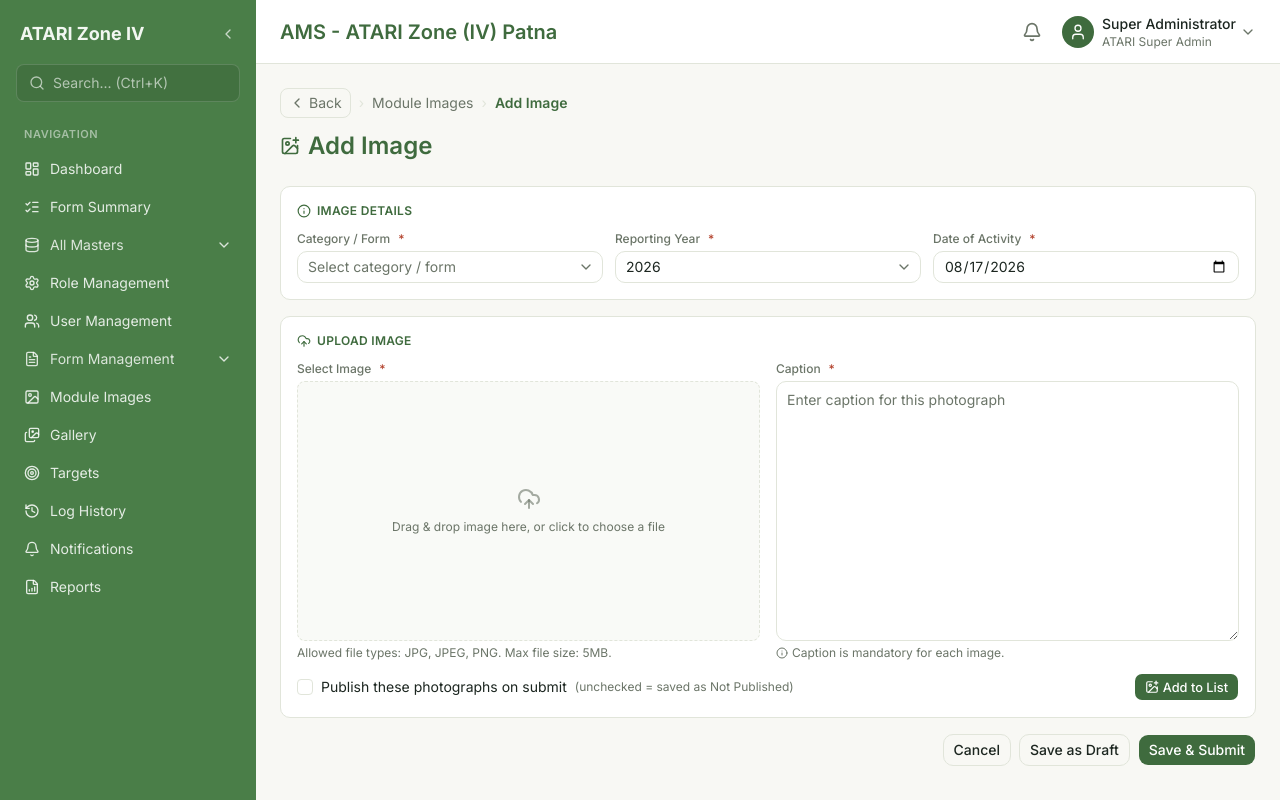
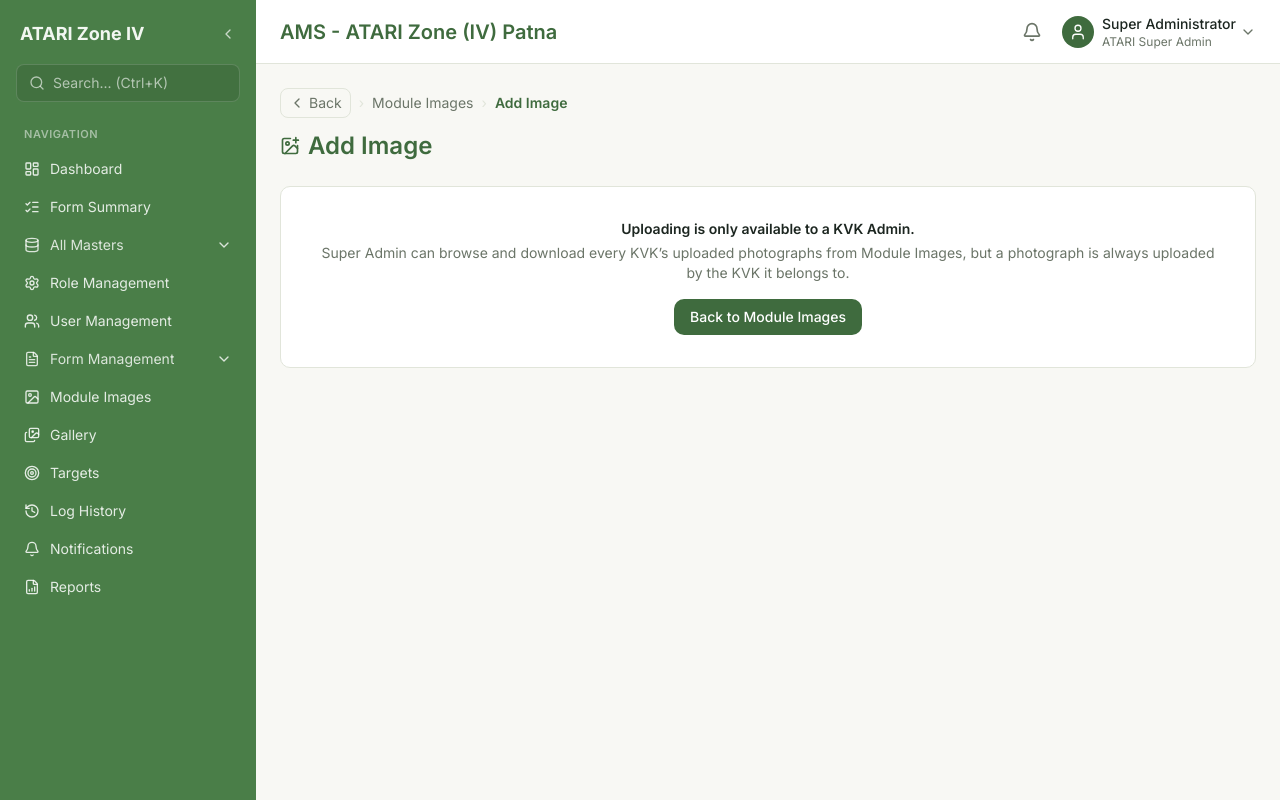
Before and after one commit to podversal123/ATARI, a Next.js app: page /module-images/add-image in a window 1280 px wide. Built offline with nearby package versions, Linux system fonts and the light colour scheme.

Commit message:
gallery module fixed

```diff
--- a/app/(dashboard)/gallery/page.tsx
+++ b/app/(dashboard)/gallery/page.tsx
@@ -20,6 +20,8 @@ import { SelectKvksMultiDropdown } from "@/components/module-images/select-kvks-
 import { cn, downloadImageFile } from "@/lib/utils";
 import { GALLERY_MODULES, type GalleryLeaf } from "@/lib/gallery-modules";
 import { MODULE_IMAGE_REPORTING_YEARS, type ModuleImageRecord } from "@/lib/module-images";
+import { KVKS } from "@/lib/rbac";
+import { useSession } from "@/lib/session";
 
 type ViewMode = "grid" | "list";
 
@@ -40,6 +42,9 @@ type ViewMode = "grid" | "list";
  * real reportingYear the rest of the app (and this table) actually stores.
  */
 export default function GalleryPage() {
+  const session = useSession();
+  /** Upload is KVK-only on the backend (POST /api/module-images rejects Super Admin - "Super Admin only ever browses/downloads across every KVK, never uploads", spec section 1), matching Module Images' own Super Admin view, which already has no Upload button. Gallery's button used to render unconditionally, so a Super Admin could fill out the whole Add Image form and only get blocked at the very last "Save & Submit" step with a real "Not authorized" error (real bug, 2026-08-31). */
+  const canUpload = session.role !== "super-admin";
   const [rows, setRows] = useState<ModuleImageRecord[]>([]);
   const [loading, setLoading] = useState(true);
 
@@ -51,7 +56,9 @@ export default function GalleryPage() {
       .finally(() => setLoading(false));
   }, []);
 
-  const [selectedKvks, setSelectedKvks] = useState<Set<string>>(new Set());
+  const [selectedKvks, setSelectedKvks] = useState<Set<string>>(
+    new Set(KVKS.map((k) => k.name)),
+  );
   const [year, setYear] = useState("All");
   const [view, setView] = useState<ViewMode>("grid");
   /** Accordion, same as the main Sidebar's own top-level groups (client request, 2026-08-24): opening one module auto-closes whichever other one was open, rather than letting several stay expanded at once. */
@@ -66,7 +73,7 @@ export default function GalleryPage() {
 
   function clearAll() {
     setActiveLeaf(null);
-    setSelectedKvks(new Set());
+    setSelectedKvks(new Set(KVKS.map((k) => k.name)));
     setYear("All");
   }
 
@@ -259,10 +266,12 @@ export default function GalleryPage() {
               <Button variant="outline" size="sm" onClick={clearAll}>
                 Clear all filters
               </Button>
-              <Link href={uploadHref} className={cn(buttonVariants({ size: "sm" }))}>
-                <Upload className="size-3.5" />
-                Upload {activeLeaf ? `to ${activeLeaf.label}` : "Photos"}
-              </Link>
+              {canUpload && (
+                <Link href={uploadHref} className={cn(buttonVariants({ size: "sm" }))}>
+                  <Upload className="size-3.5" />
+                  Upload {activeLeaf ? `to ${activeLeaf.label}` : "Photos"}
+                </Link>
+              )}
             </div>
           </div>
         ) : view === "grid" ? (
--- a/app/(dashboard)/module-images/add-image/page.tsx
+++ b/app/(dashboard)/module-images/add-image/page.tsx
@@ -178,6 +178,47 @@ function AddModuleImageForm() {
   const categoryLabel = MODULE_IMAGE_CATEGORIES.find(
     (c) => c.path === categoryPath,
   )?.label;
+
+  /**
+   * Uploading is KVK-only on the backend (POST /api/module-images rejects
+   * Super Admin - "Super Admin only ever browses/downloads across every
+   * KVK, never uploads", spec section 1). Nothing used to stop a Super
+   * Admin from reaching this page directly (a bookmark, browser back
+   * button, or Gallery's Upload button before that got its own role check)
+   * and filling out the entire form, only to hit a real "Not authorized"
+   * error at the very last Save & Submit step (real bug, 2026-08-31).
+   */
+  if (!isKvk) {
+    return (
+      <div>
+        <PageHeader
+          backHref="/module-images"
+          trail={[
+            { label: "Module Images", href: "/module-images" },
+            { label: "Add Image" },
+          ]}
+          title="Add Image"
+          icon={ImagePlus}
+        />
+        <div className="rounded-lg border border-border bg-card p-8 text-center">
+          <p className="text-sm font-semibold text-foreground">
+            Uploading is only available to a KVK Admin.
+          </p>
+          <p className="mt-1 text-sm text-muted-foreground">
+            Super Admin can browse and download every KVK&rsquo;s uploaded
+            photographs from Module Images, but a photograph is always
+            uploaded by the KVK it belongs to.
+          </p>
+          <Link
+            href="/module-images"
+            className="mt-4 inline-flex items-center justify-center rounded-lg bg-primary px-4 py-2 text-sm font-medium text-primary-foreground hover:bg-primary/90"
+          >
+            Back to Module Images
+          </Link>
+        </div>
+      </div>
+    );
+  }
 
   return (
     <div>
--- a/components/data-table/empty-data-table.tsx
+++ b/components/data-table/empty-data-table.tsx
@@ -762,7 +762,7 @@ export function EmptyDataTable({
           <table className="w-full text-sm">
             <thead>
               <tr className="divide-x divide-border border-b border-border bg-muted/50 text-left text-xs font-semibold tracking-wide whitespace-nowrap text-muted-foreground uppercase">
-                <th className="w-14 px-4 py-3">S.No</th>
+                <th className="px-4 py-3">S.No</th>
                 {orderedColumns.map((column) => (
                   <th
                     key={column.key}
@@ -817,7 +817,9 @@ export function EmptyDataTable({
                   </th>
                 ))}
                 {showActionColumn && (
-                  <th className="w-20 px-4 py-3 text-right">Action</th>
+                  <th className="sticky right-0 z-10 border-l border-border bg-muted px-4 py-3 text-left">
+                    Action
+                  </th>
                 )}
               </tr>
             </thead>
@@ -921,7 +923,7 @@ export function EmptyDataTable({
                       );
                     })}
                     {showActionColumn && (
-                    <td className="px-4 py-3.5 text-right align-top">
+                    <td className="sticky right-0 z-10 border-l border-border bg-card px-4 py-3.5 text-left align-top">
                         <DropdownMenu>
                           <DropdownMenuTrigger
                             render={
--- a/components/module-images/super-admin-module-images-view.tsx
+++ b/components/module-images/super-admin-module-images-view.tsx
@@ -80,7 +80,9 @@ export function SuperAdminModuleImagesView() {
   const [selectedYears, setSelectedYears] = useState<Set<string>>(
     new Set(MODULE_IMAGE_REPORTING_YEARS),
   );
-  const [selectedKvks, setSelectedKvks] = useState<Set<string>>(new Set());
+  const [selectedKvks, setSelectedKvks] = useState<Set<string>>(
+    new Set(KVKS.map((k) => k.name)),
+  );
   const [selectedCategories, setSelectedCategories] = useState<Set<string>>(
     new Set(ALL_CATEGORY_PATHS),
   );
@@ -175,7 +177,7 @@ export function SuperAdminModuleImagesView() {
 
   const hasActiveFilters =
     !allYearsSelected ||
-    selectedKvks.size > 0 ||
+    selectedKvks.size !== KVKS.length ||
     !allCategoriesSelected ||
     !allStatusesSelected ||
     fromDate !== "" ||
@@ -184,7 +186,7 @@ export function SuperAdminModuleImagesView() {
 
   function resetFilters() {
     setSelectedYears(new Set(MODULE_IMAGE_REPORTING_YEARS));
-    setSelectedKvks(new Set());
+    setSelectedKvks(new Set(KVKS.map((k) => k.name)));
     setSelectedCategories(new Set(ALL_CATEGORY_PATHS));
     setSelectedStatuses(new Set(STATUS_OPTIONS));
     setFromDate("");
```
